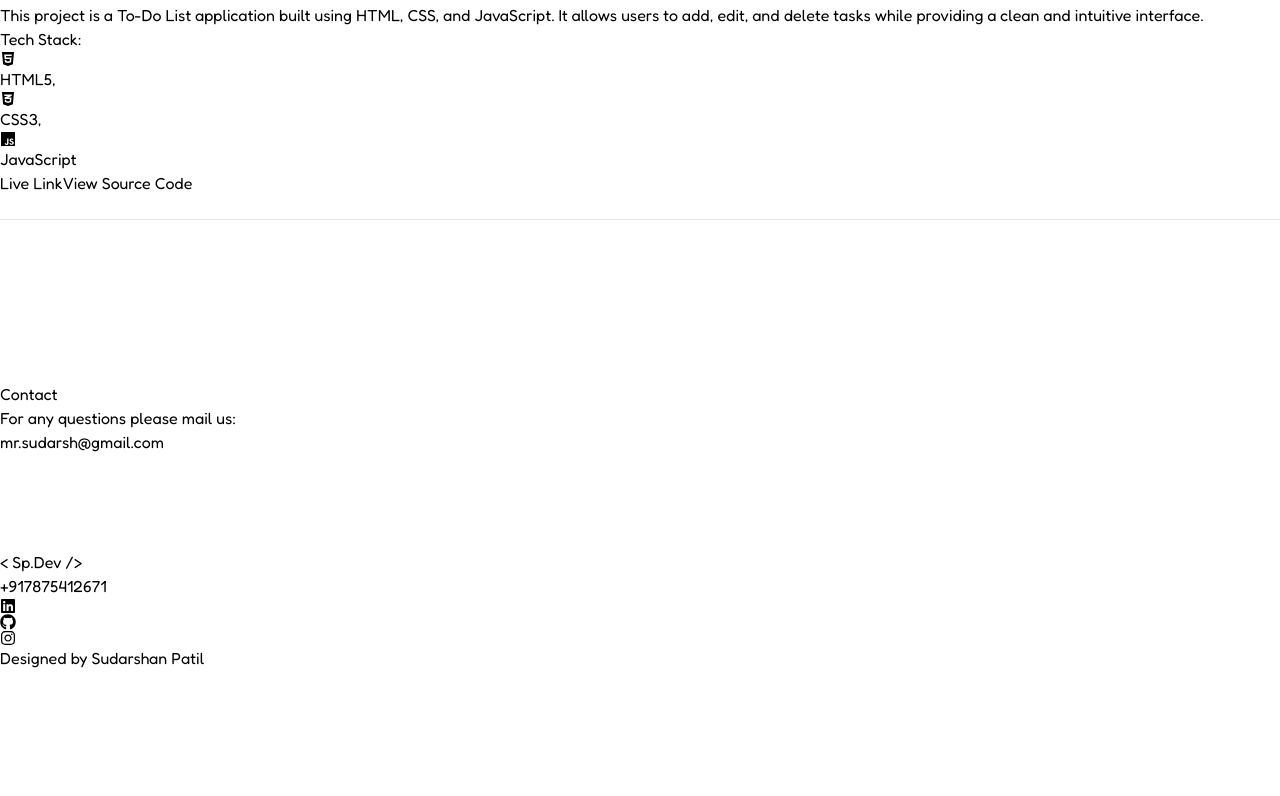
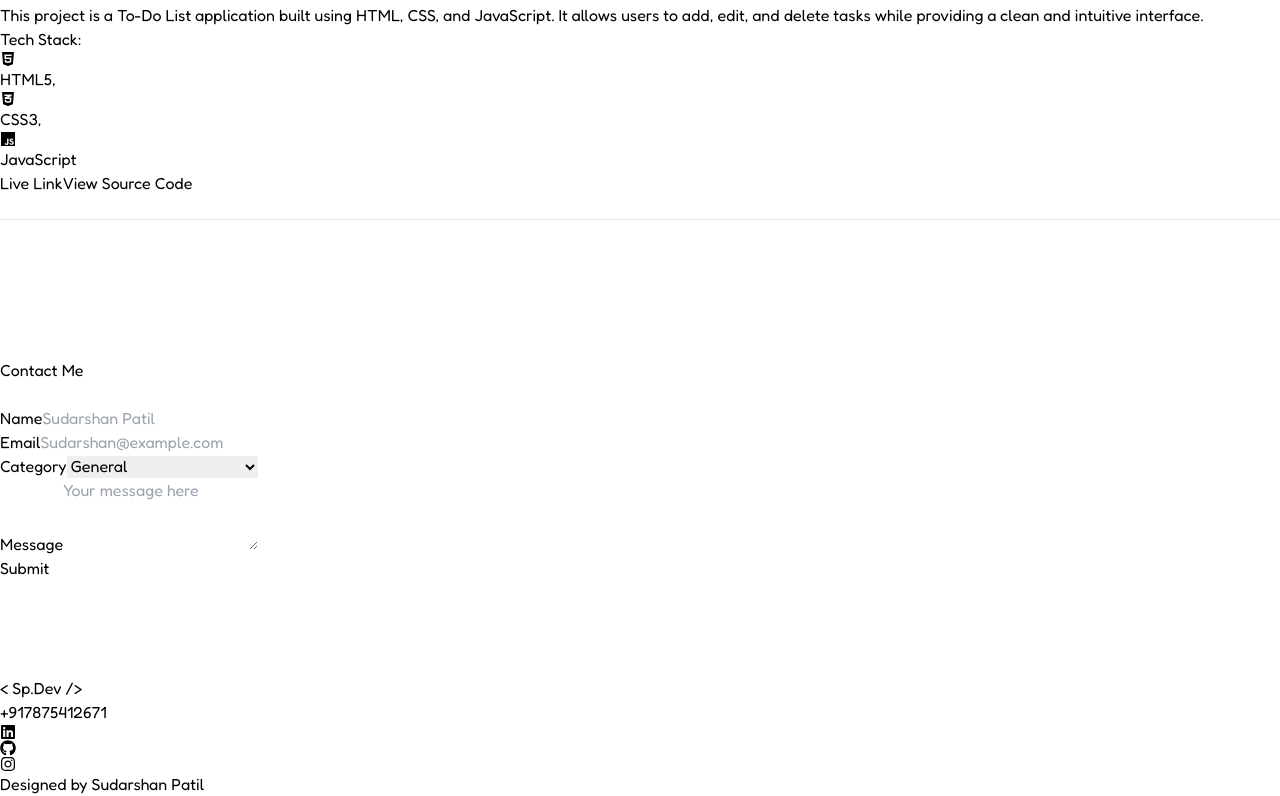
Before and after one commit to Mr-Sudarshan-Patil/Sp-Dev, a React (Vite) app: page / in a window 1280 px wide. Shown: the part 10134-10930 px from the top of the page. Before the commit the page ends 10804 px from the top, so only its background shows below. Built offline with nearby package versions, Linux system fonts and the light colour scheme.

Commit message:
new contact from update

```diff
--- a/package.json
+++ b/package.json
@@ -10,6 +10,7 @@
     "preview": "vite preview"
   },
   "dependencies": {
+    "emailjs-com": "^3.2.0",
     "framer-motion": "^11.2.6",
     "react": "^18.2.0",
     "react-dom": "^18.2.0",
--- a/src/components/Contact.jsx
+++ b/src/components/Contact.jsx
@@ -1,25 +1,103 @@
-import React from 'react'
+import React, { useState } from 'react';
+import emailjs from 'emailjs-com';
 
-function Contact({ContactRef}) {
+function Contact({ ContactRef }) {
+  const [formData, setFormData] = useState({
+    name: '',
+    email: '',
+    category: '',
+    message: '',
+  });
+
+  const handleChange = (e) => {
+    setFormData({
+      ...formData,
+      [e.target.name]: e.target.value,
+    });
+  };
+
+  const handleSubmit = (e) => {
+    e.preventDefault();
+    const serviceID = 'service_hz2b5vt';
+    const templateID = 'template_g894ssk';
+    const userID = 'Z36ZsJeiku2zrooWW';
+
+    emailjs.send(serviceID, templateID, formData, userID)
+      .then((result) => {
+        alert('Email sent successfully');
+      }, (error) => {
+        console.error('Error:', error.text);
+        alert('Failed to send email');
+      });
+  };
+
   return (
     <>
-    <br/>
-    <br/>
-    <br/>
-    <p className='text-2xl font-semibold text-center' ref={ContactRef} style={{ paddingTop: '90px' }}>Contact</p>
-    <div className=' h-[50vh] container mx-auto px-4 md:px-20 flex justify-center items-center mt-[-30px]'>
-      <div className='flex flex-col justify-center items-center'>
-        <h1 className='text-2xl font-normal text-center'>For any questions please mail us:</h1>
-        <h3 className='text-xl font-normal'>mr.sudarsh@gmail.com</h3>
+      <br />
+      <br />
+      <p className='text-2xl font-semibold text-center' ref={ContactRef} style={{ paddingTop: '90px' }}>Contact Me</p>
+      <br />
+      <div className="max-w-md mx-auto p-6 shadow-md rounded-lg bg-opacity-50 backdrop-blur-lg dark:bg-opacity-60">
+        <form onSubmit={handleSubmit}>
+          <div className="mb-4">
+            <label htmlFor="name" className="block text-sm font-medium text-zinc-700 dark:text-zinc-300">Name</label>
+            <input
+              type="text"
+              id="name"
+              name="name"
+              className="mt-1 block w-full px-3 py-2 border border-zinc-300 dark:border-zinc-600 rounded-md shadow-sm focus:outline-none focus:ring-indigo-500 focus:border-indigo-500 sm:text-sm"
+              placeholder="Sudarshan Patil"
+              value={formData.name}
+              onChange={handleChange}
+            />
+          </div>
+          <div className="mb-4">
+            <label htmlFor="email" className="block text-sm font-medium text-zinc-700 dark:text-zinc-300">Email</label>
+            <input
+              type="email"
+              id="email"
+              name="email"
+              className="mt-1 block w-full px-3 py-2 border border-zinc-300 dark:border-zinc-600 rounded-md shadow-sm focus:outline-none focus:ring-indigo-500 focus:border-indigo-500 sm:text-sm"
+              placeholder="Sudarshan@example.com"
+              value={formData.email}
+              onChange={handleChange}
+            />
+          </div>
+          <div className="mb-4">
+            <label htmlFor="category" className="block text-sm font-medium text-zinc-700 dark:text-zinc-300">Category</label>
+            <select
+              id="category"
+              name="category"
+              className="mt-1 block w-full px-3 py-2 border border-zinc-300 dark:border-zinc-600 rounded-md shadow-sm focus:outline-none focus:ring-indigo-500 focus:border-indigo-500 sm:text-sm"
+              value={formData.category}
+              onChange={handleChange}
+            >
+              <option value="general">General</option>
+              <option value="hiring">Hiring</option>
+              <option value="freelancing">Freelancing Or Services</option>
+            </select>
+          </div>
+          <div className="mb-6">
+            <label htmlFor="message" className="block text-sm font-medium text-zinc-700 dark:text-zinc-300">Message</label>
+            <textarea
+              id="message"
+              name="message"
+              rows="3"
+              className="mt-1 block w-full px-3 py-2 border border-zinc-300 dark:border-zinc-600 rounded-md shadow-sm focus:outline-none focus:ring-indigo-500 focus:border-indigo-500 sm:text-sm"
+              placeholder="Your message here"
+              value={formData.message}
+              onChange={handleChange}
+            />
+          </div>
+          <button type="submit" className="w-full text-white p-2 rounded-lg border border-transparent focus:ring bg-pink-700 hover:bg-pink-800">Submit</button>
+        </form>
       </div>
-    </div>
-    <br/>
-    <br/>
-    <br/>
-    <br/>
+      <br />
+      <br />
+      <br />
+      <br />
     </>
-
-  )
+  );
 }
 
-export default Contact
+export default Contact;
```
Also changed, not shown: 1 other file (tests, documents, lock files or other folders).
